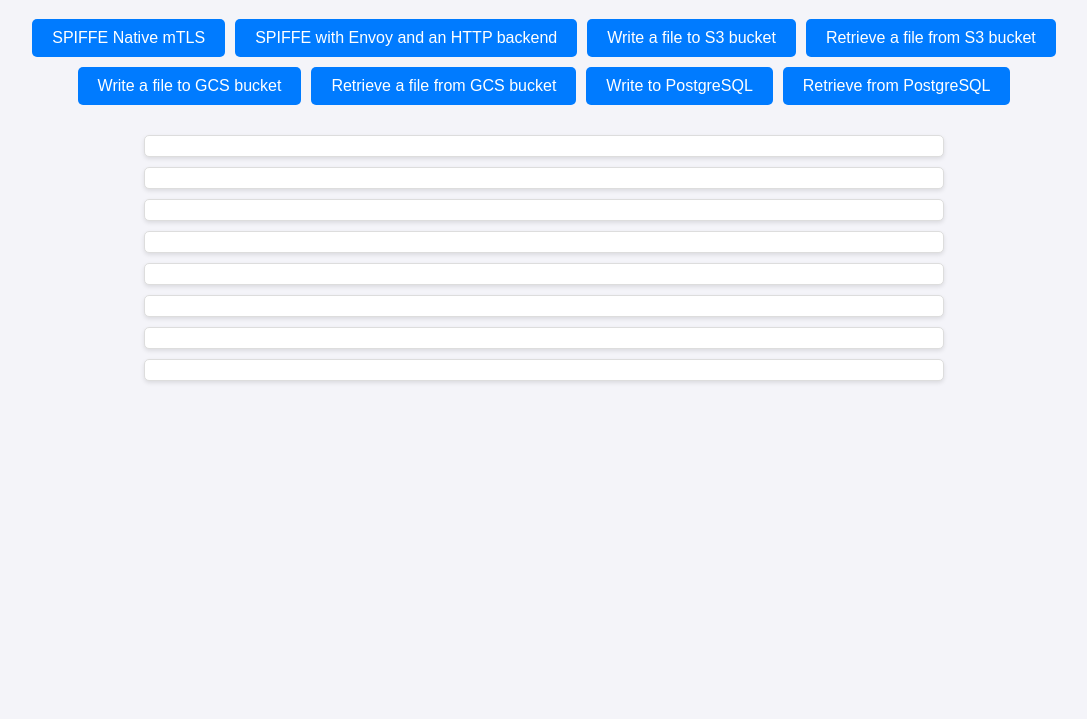
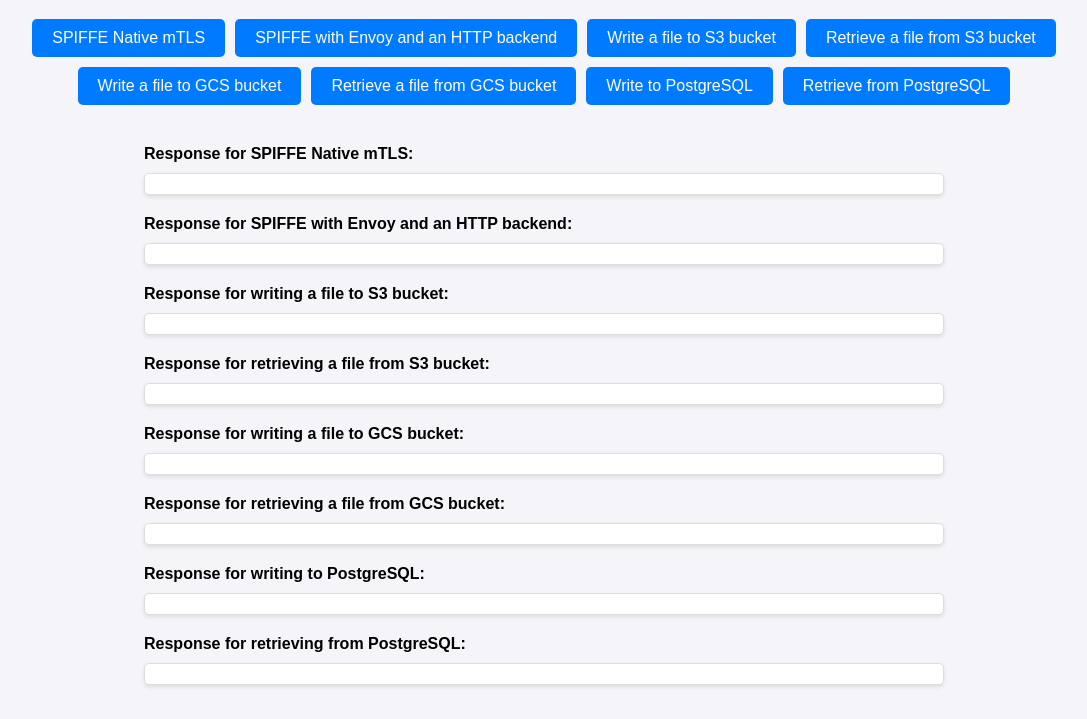
Before and after one commit to MattiasGees/spiffe-demo, a plain HTML site: page pkg/customer/index.html in a window 1280 px wide. Shown: the part 81-800 px from the top of the page, without its empty margins (96-1183 px from the left). Drawn offline with Linux system fonts and the light colour scheme.

Commit message:
Add description for responses

```diff
--- a/pkg/customer/index.html
+++ b/pkg/customer/index.html
@@ -49,6 +49,10 @@
             border-radius: 5px;
             box-shadow: 0 2px 4px rgba(0, 0, 0, 0.1);
         }
+        .response-description {
+            font-weight: bold;
+            margin-top: 20px;
+        }
     </style>
 </head>
 <body>
@@ -64,13 +68,21 @@
         <button onclick="makeRequest('/postgresql', 'response8')">Retrieve from PostgreSQL</button>
     </div>
     <div class="response-container">
+        <div class="response-description">Response for SPIFFE Native mTLS:</div>
         <div class="response" id="response1"></div>
+        <div class="response-description">Response for SPIFFE with Envoy and an HTTP backend:</div>
         <div class="response" id="response2"></div>
+        <div class="response-description">Response for writing a file to S3 bucket:</div>
         <div class="response" id="response3"></div>
+        <div class="response-description">Response for retrieving a file from S3 bucket:</div>
         <div class="response" id="response4"></div>
+        <div class="response-description">Response for writing a file to GCS bucket:</div>
         <div class="response" id="response5"></div>
+        <div class="response-description">Response for retrieving a file from GCS bucket:</div>
         <div class="response" id="response6"></div>
+        <div class="response-description">Response for writing to PostgreSQL:</div>
         <div class="response" id="response7"></div>
+        <div class="response-description">Response for retrieving from PostgreSQL:</div>
         <div class="response" id="response8"></div>
     </div>
     <script>
```
